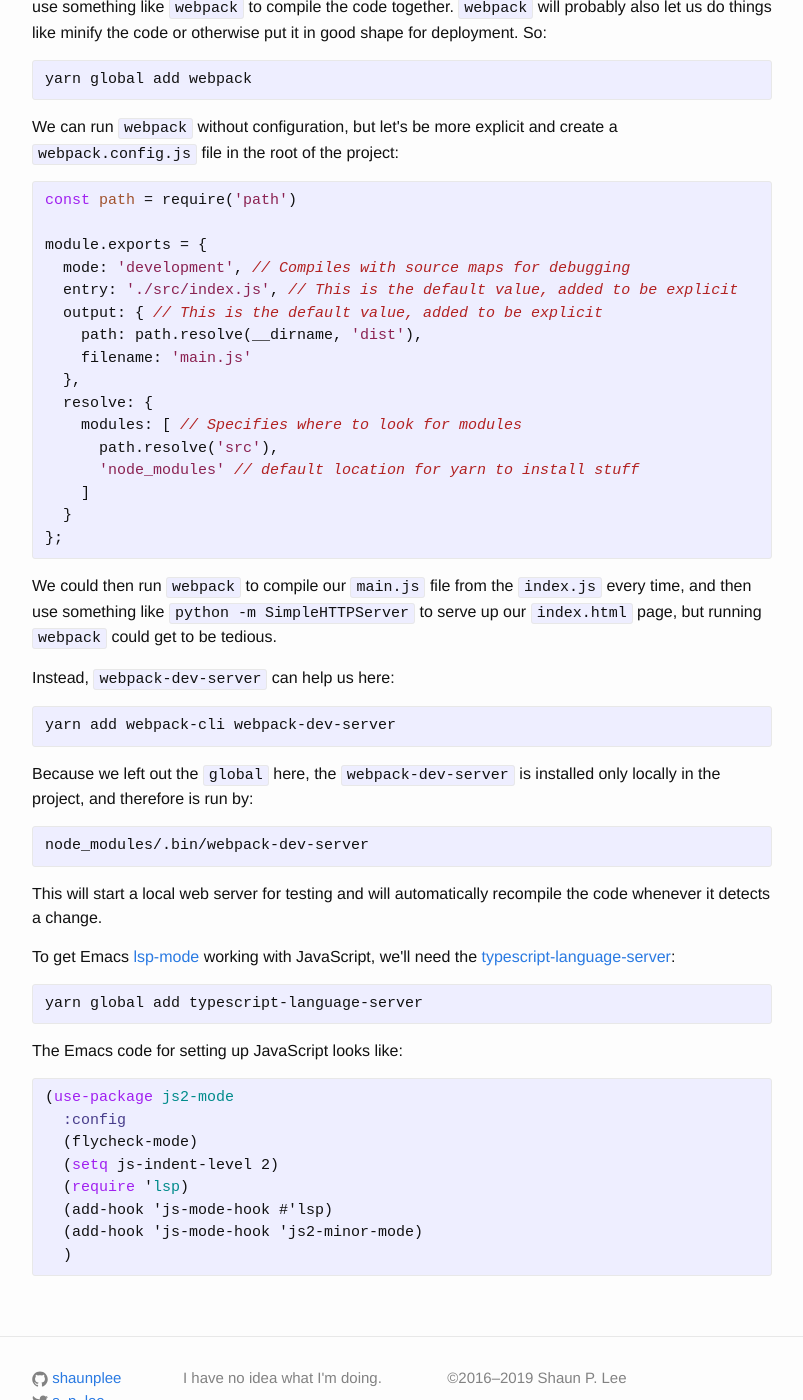
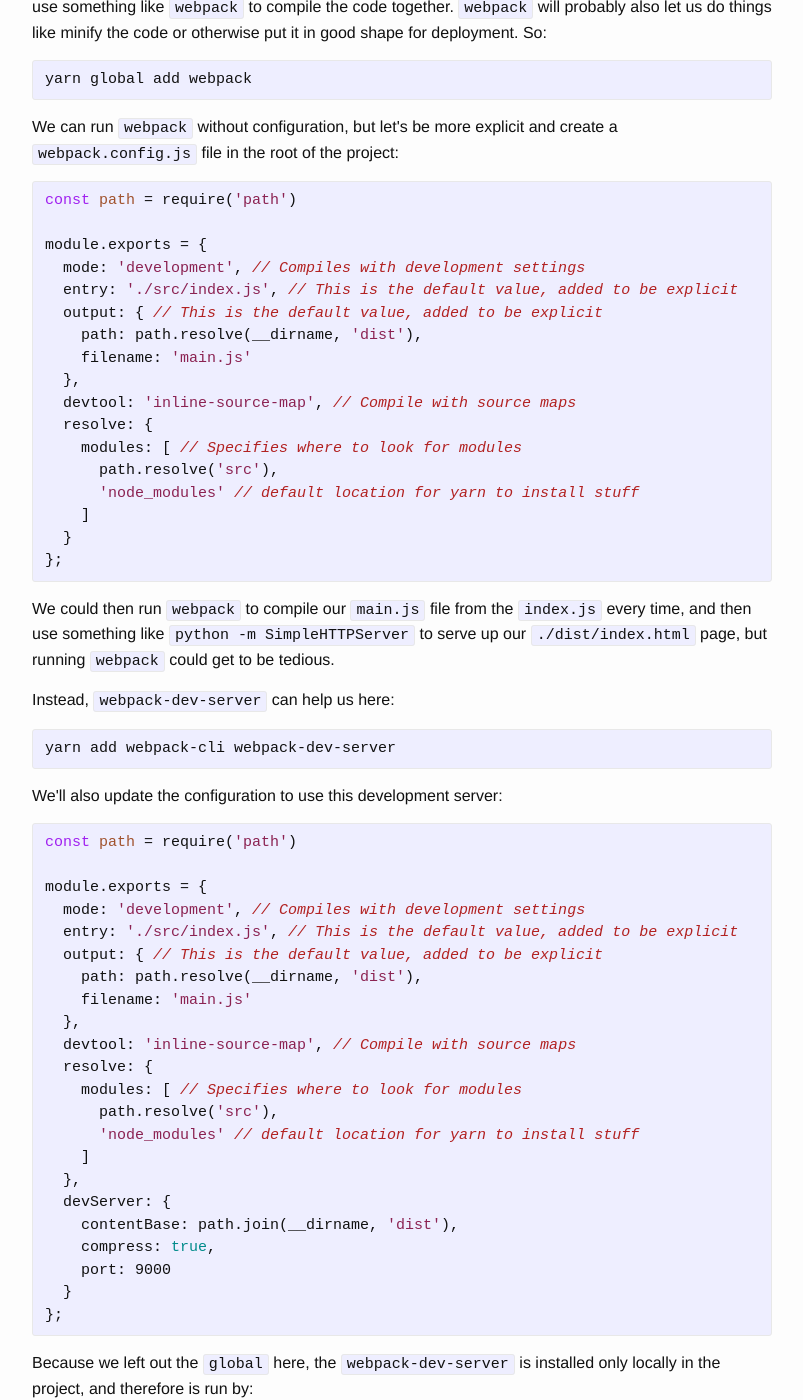
Before and after one commit to shaunplee/shaunplee.github.io, a Jekyll site: the page built from _posts/2019-08-18-javascript-notes.html, in a window 1280 px wide and 1400 px high, scrolled down 757 px. Shown: the whole window, without its empty margins (238-1041 px from the left). Built offline with Jekyll 4.4.1, drawn with Linux system fonts in a browser that asks for light colours; some of the changed text lies outside the part shown.

Commit message:
Update JavaScript development environment notes with updated webpack settings.

```diff
--- a/_posts/2019-08-18-javascript-notes.html
+++ b/_posts/2019-08-18-javascript-notes.html
@@ -7,9 +7,9 @@ title: JavaScript Development Environment
 These are notes on trying to develop a front-end editor text editor, at this point, using <a href="https://prosemirror.org">ProseMirror</a>.
 </p>
 
-<div id="outline-container-org680df9f" class="outline-2">
-<h2 id="org680df9f">Setting up a JavaScript development environment</h2>
-<div class="outline-text-2" id="text-org680df9f">
+<div id="outline-container-org4312695" class="outline-2">
+<h2 id="org4312695">Setting up a JavaScript development environment</h2>
+<div class="outline-text-2" id="text-org4312695">
 <p>
 ProseMirror is set up as a bunch of separate building blocks which we'll put together from different pieces using our own glue code. The example code makes use of lots of <code class="src src-sh">import</code> statements.
 </p>
@@ -55,15 +55,16 @@ We can run <code class="src src-sh">webpack</code> without configuration, but le
 </p>
 
 <div class="org-src-container">
-<pre class="src src-js" id="org1824660"><span style="color: #a020f0;">const</span> <span style="color: #a0522d;">path</span> = require(<span style="color: #8b2252;">'path'</span>)
+<pre class="src src-js" id="org33e2b63"><span style="color: #a020f0;">const</span> <span style="color: #a0522d;">path</span> = require(<span style="color: #8b2252;">'path'</span>)
 
 module.exports = {
-  mode: <span style="color: #8b2252;">'development'</span>, <span style="color: #b22222; font-style: italic;">// </span><span style="color: #b22222; font-style: italic;">Compiles with source maps for debugging</span>
+  mode: <span style="color: #8b2252;">'development'</span>, <span style="color: #b22222; font-style: italic;">// </span><span style="color: #b22222; font-style: italic;">Compiles with development settings</span>
   entry: <span style="color: #8b2252;">'./src/index.js'</span>, <span style="color: #b22222; font-style: italic;">// </span><span style="color: #b22222; font-style: italic;">This is the default value, added to be explicit</span>
   output: { <span style="color: #b22222; font-style: italic;">// </span><span style="color: #b22222; font-style: italic;">This is the default value, added to be explicit</span>
     path: path.resolve(__dirname, <span style="color: #8b2252;">'dist'</span>),
     filename: <span style="color: #8b2252;">'main.js'</span>
   },
+  devtool: <span style="color: #8b2252;">'inline-source-map'</span>, <span style="color: #b22222; font-style: italic;">// </span><span style="color: #b22222; font-style: italic;">Compile with source maps</span>
   resolve: {
     modules: [ <span style="color: #b22222; font-style: italic;">// </span><span style="color: #b22222; font-style: italic;">Specifies where to look for modules</span>
       path.resolve(<span style="color: #8b2252;">'src'</span>),
@@ -75,7 +76,7 @@ module.exports = {
 </div>
 
 <p>
-We could then run <code class="src src-sh">webpack</code> to compile our <code class="src src-sh">main.js</code> file from the <code class="src src-sh">index.js</code> every time, and then use something like <code class="src src-sh">python -m SimpleHTTPServer</code> to serve up our <code class="src src-sh">index.html</code> page, but running <code class="src src-sh">webpack</code> could get to be tedious.
+We could then run <code class="src src-sh">webpack</code> to compile our <code class="src src-sh">main.js</code> file from the <code class="src src-sh">index.js</code> every time, and then use something like <code class="src src-sh">python -m SimpleHTTPServer</code> to serve up our <code class="src src-sh">./dist/index.html</code> page, but running <code class="src src-sh">webpack</code> could get to be tedious.
 </p>
 
 <p>
@@ -84,6 +85,36 @@ Instead, <code class="src src-sh">webpack-dev-server</code> can help us here:
 
 <div class="org-src-container">
 <pre class="src src-sh">yarn add webpack-cli webpack-dev-server
+</pre>
+</div>
+
+<p>
+We'll also update the configuration to use this development server:
+</p>
+
+<div class="org-src-container">
+<pre class="src src-js" id="orgda2bf8f"><span style="color: #a020f0;">const</span> <span style="color: #a0522d;">path</span> = require(<span style="color: #8b2252;">'path'</span>)
+
+module.exports = {
+  mode: <span style="color: #8b2252;">'development'</span>, <span style="color: #b22222; font-style: italic;">// </span><span style="color: #b22222; font-style: italic;">Compiles with development settings</span>
+  entry: <span style="color: #8b2252;">'./src/index.js'</span>, <span style="color: #b22222; font-style: italic;">// </span><span style="color: #b22222; font-style: italic;">This is the default value, added to be explicit</span>
+  output: { <span style="color: #b22222; font-style: italic;">// </span><span style="color: #b22222; font-style: italic;">This is the default value, added to be explicit</span>
+    path: path.resolve(__dirname, <span style="color: #8b2252;">'dist'</span>),
+    filename: <span style="color: #8b2252;">'main.js'</span>
+  },
+  devtool: <span style="color: #8b2252;">'inline-source-map'</span>, <span style="color: #b22222; font-style: italic;">// </span><span style="color: #b22222; font-style: italic;">Compile with source maps</span>
+  resolve: {
+    modules: [ <span style="color: #b22222; font-style: italic;">// </span><span style="color: #b22222; font-style: italic;">Specifies where to look for modules</span>
+      path.resolve(<span style="color: #8b2252;">'src'</span>),
+      <span style="color: #8b2252;">'node_modules'</span> <span style="color: #b22222; font-style: italic;">// </span><span style="color: #b22222; font-style: italic;">default location for yarn to install stuff</span>
+    ]
+  },
+  devServer: {
+    contentBase: path.join(__dirname, <span style="color: #8b2252;">'dist'</span>),
+    compress: <span style="color: #008b8b;">true</span>,
+    port: 9000
+  }
+};
 </pre>
 </div>
 
@@ -97,7 +128,7 @@ Because we left out the <code class="src src-sh">global</code> here, the <code c
 </div>
 
 <p>
-This will start a local web server for testing and will automatically recompile the code whenever it detects a change.
+This will start a local web server for testing and will automatically recompile the code whenever it detects a change, and also cause the web page to automatically reload.
 </p>
 
 <p>
```
